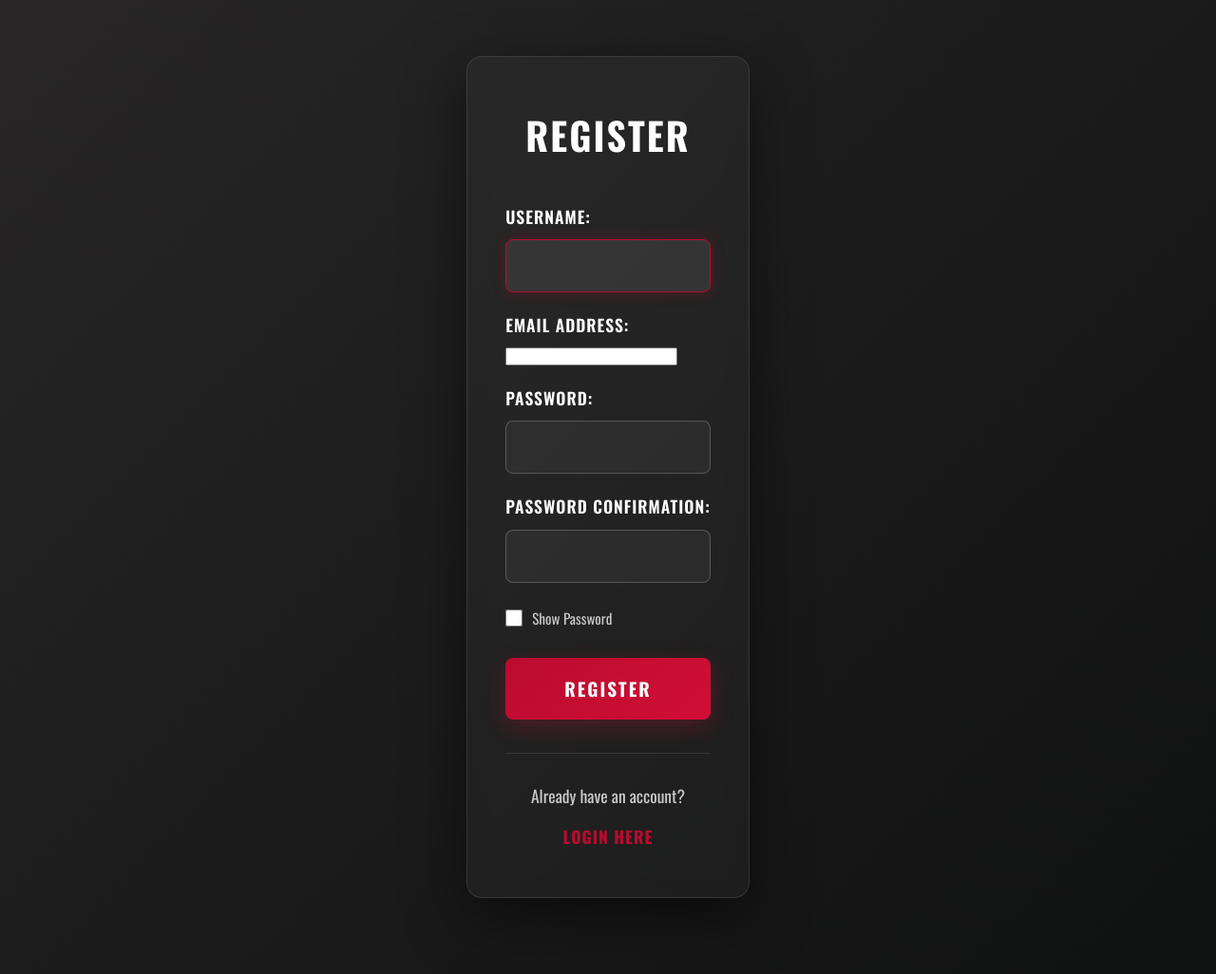
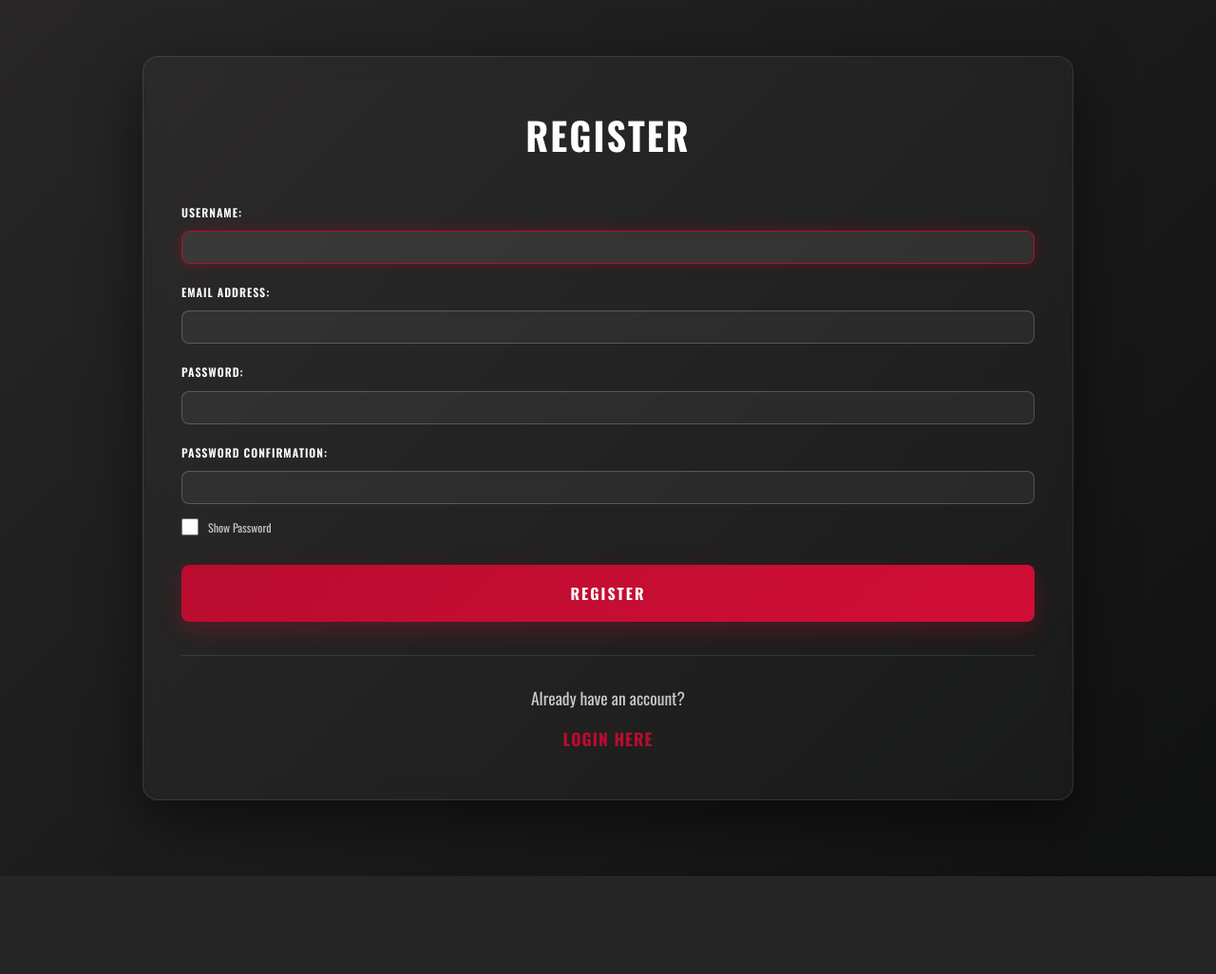
Before and after one commit to abigail-thomas/mocfit, a Django app: page /accounts/register/ in a window 1280 px wide. Shown: the part 91-1117 px from the top of the page at 95% size. After the commit the page ends 1014 px from the top, so only its background shows below. Run offline with Django 5.2, Linux system fonts and the light colour scheme; parts of the project's set-up code (start-up, migrations or seed data) failed here and were passed over; some web fonts are replaced.

Commit message:
fixing login and register style

```diff
--- a/accounts/forms.py
+++ b/accounts/forms.py
@@ -1,10 +1,9 @@
-from django.contrib.auth.forms import UserCreationForm, AuthenticationForm
+from django import forms
+from django.contrib.auth.forms import AuthenticationForm, UserCreationForm
 from django.contrib.auth.models import User
+from django.forms.widgets import PasswordInput, TextInput
+from .models import Profile
 
-from django import forms
-from django.forms.widgets import PasswordInput, TextInput
-
-from .models import Profile
 # - Create/Register user (Model Form)
 
 class CreateUserForm(UserCreationForm):
@@ -20,9 +19,18 @@ class CreateUserForm(UserCreationForm):
 
 
 class LoginForm(AuthenticationForm):
-    username = forms.CharField(widget=TextInput())
-    password = forms.CharField(widget=PasswordInput())
+    username = forms.CharField(
+        widget=forms.TextInput(attrs={
+            'class': 'login-input',
+            'placeholder': 'Enter username'
+        }))
 
+
+    password = forms.CharField(
+        widget=forms.PasswordInput(attrs={
+            'class': 'login-input',
+            'placeholder': 'Enter password'
+        }))
 
 class ProfileForm(forms.ModelForm):
     class Meta:
--- a/accounts/static/accounts/style.css
+++ b/accounts/static/accounts/style.css
@@ -79,8 +79,8 @@
 
     /* Login Container */
     .login-container {
-      max-width: 500px;
-      margin: 150px auto 80px;
+      min-width: 500px;
+      margin: 150px 150px 80px;
       padding: 50px 40px;
       background: rgba(255, 255, 255, 0.03);
       border-radius: 16px;
@@ -90,11 +90,11 @@
       transition: all 0.4s ease;
     }
 
-    .login-container:hover {
+    /*.login-container:hover {
       background: rgba(255, 255, 255, 0.05);
       transform: translateY(-5px);
       box-shadow: 0 25px 70px rgba(0, 0, 0, 0.6);
-    }
+    }*/
 
     .login-container h1 {
       font-size: 2.5rem;
@@ -117,19 +117,20 @@
 
     .messages .error {
       color: #ff6b85;
-      font-size: 0.95rem;
+      font-size: 0.75rem;
       text-align: center;
       margin: 0;
     }
 
     /* Form */
     .login {
-      margin-bottom: 25px;
+      margin-bottom: 15px;
+
     }
 
     .login label {
       display: block;
-      font-size: 1.1rem;
+      font-size: .75rem;
       font-weight: 600;
       color: white;
       margin-bottom: 10px;
@@ -139,10 +140,11 @@
     }
 
     .login input[type="text"],
-    .login input[type="password"] {
+    .login input[type="password"],
+    .login input[type="email"]  {
       width: 100%;
-      padding: 15px;
-      font-size: 1rem;
+      padding: 8px;
+      font-size: .75rem;
       font-family: 'Oswald', sans-serif;
       background: rgba(255, 255, 255, 0.05);
       color: white;
@@ -152,7 +154,8 @@
     }
 
     .login input[type="text"]:focus,
-    .login input[type="password"]:focus {
+    .login input[type="password"]:focus,
+    .login input[type="email"]:focus {
       background: rgba(255, 255, 255, 0.08);
       border-color: #ba0c2f;
       outline: none;
@@ -180,7 +183,7 @@
     }
 
     .show-password label {
-      font-size: 0.95rem;
+      font-size: 0.75rem;
       color: rgb(202, 201, 201);
       cursor: pointer;
       user-select: none;
@@ -190,7 +193,7 @@
     input[type="submit"] {
       width: 100%;
       padding: 18px;
-      font-size: 1.2rem;
+      font-size: 1rem;
       font-family: 'Oswald', sans-serif;
       font-weight: bold;
       background: linear-gradient(135deg, #ba0c2f, #d10e35);
```
